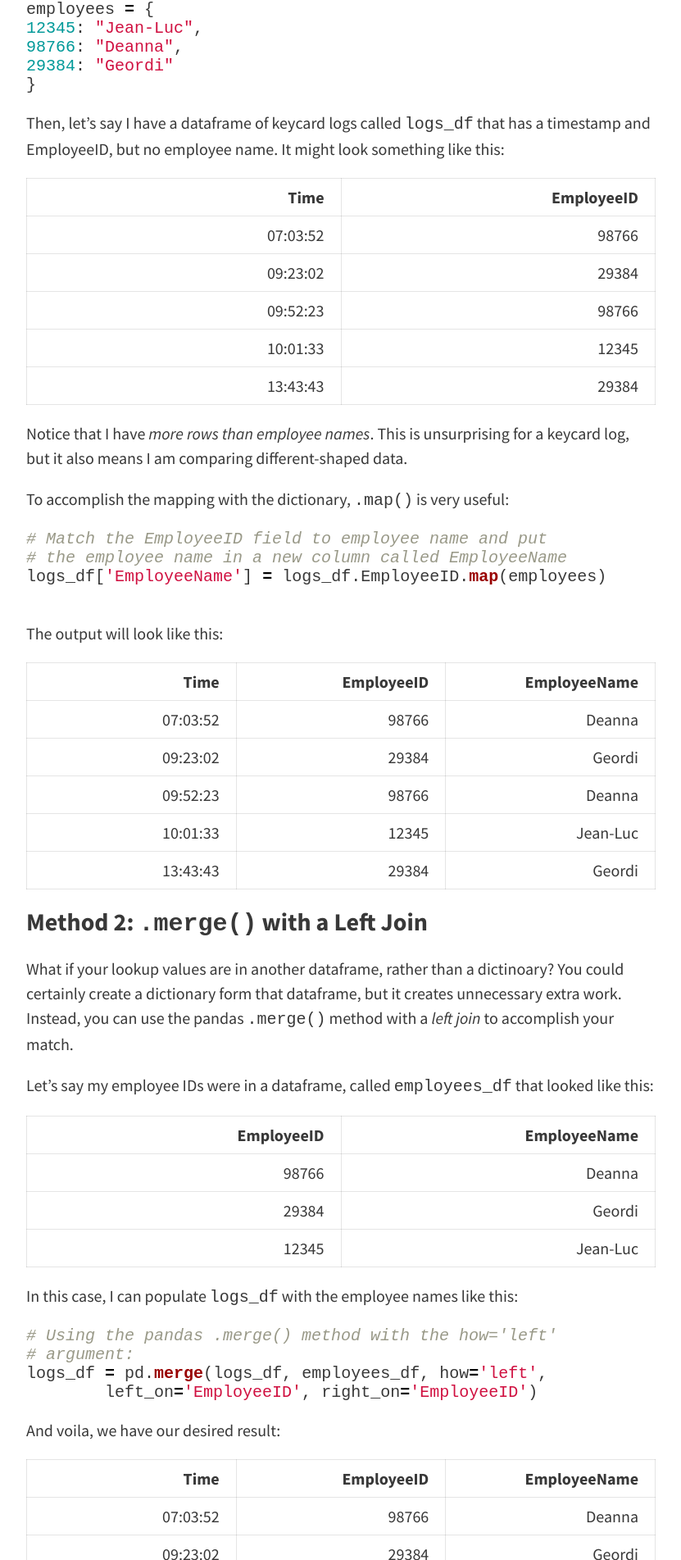
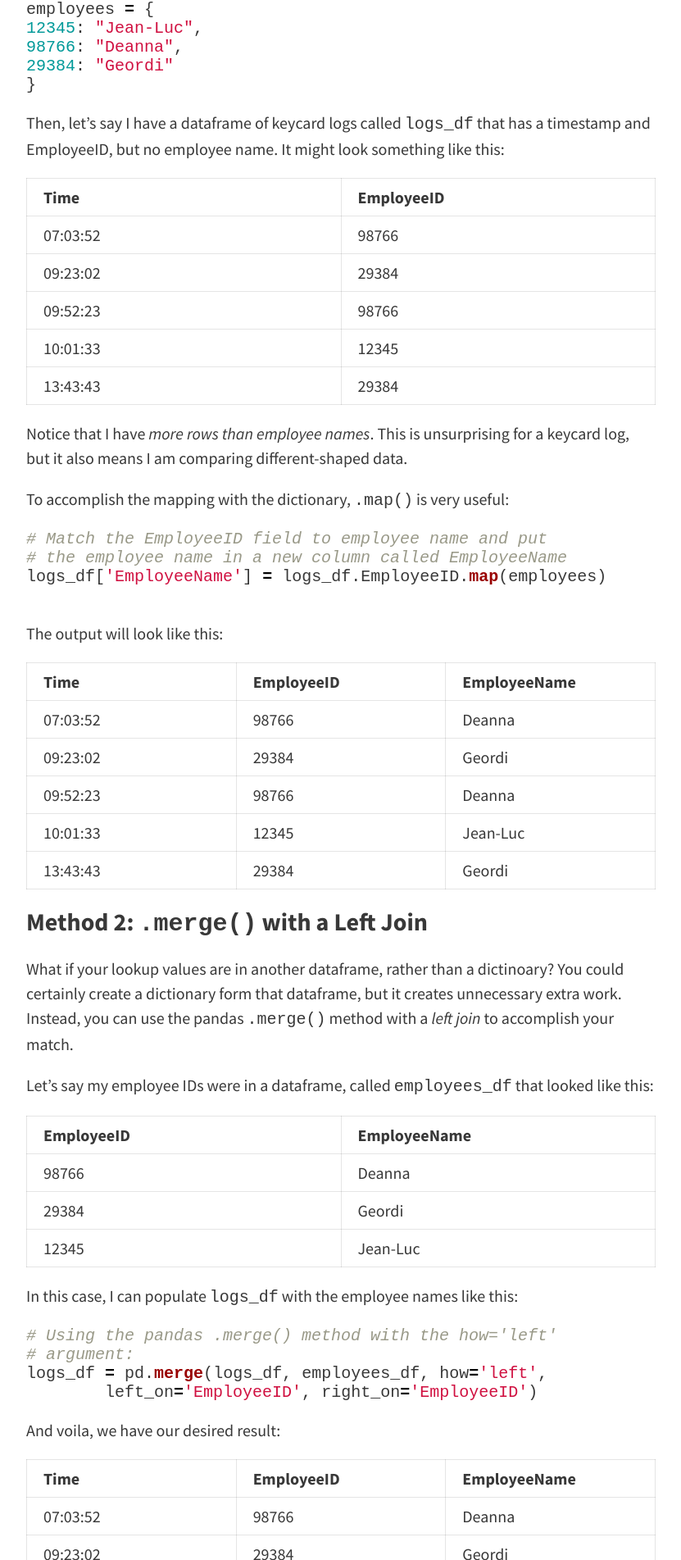
Before and after one commit to MikeS-nth/MikeS-nth.github.io, a Jekyll site: the page built from _posts/2017-04-17-python-vlookup.md, in a window 1280 px wide. Shown: the part 1177-3080 px from the top of the page at 82% size, without its empty margins (224-1055 px from the left). Built offline with Jekyll 4.4.1, drawn with Linux system fonts in a browser that asks for light colours; nearby versions of some CDN libraries.

Commit message:
table formatting

````diff
--- a/_posts/2017-04-17-python-vlookup.md
+++ b/_posts/2017-04-17-python-vlookup.md
@@ -26,13 +26,13 @@ employees = {
 ```
 Then, let's say I have a dataframe of keycard logs called `logs_df` that has a timestamp and EmployeeID, but no employee name.  It might look something like this:
 
-|Time      |EmployeeID    |
-|---------:|-------------:|
-|07:03:52  |98766         |
-|09:23:02  |29384         |
-|09:52:23  |98766         |
-|10:01:33  |12345         |
-|13:43:43  |29384         |
+|Time |EmployeeID |
+|:---|:---|
+|07:03:52  |98766 |
+|09:23:02  |29384 |
+|09:52:23  |98766 |
+|10:01:33  |12345 |
+|13:43:43  |29384 |
 
 Notice that I have *more rows than employee names*.  This is unsurprising for a keycard log, but it also means I am comparing different-shaped data.
 
@@ -45,13 +45,13 @@ logs_df['EmployeeName'] = logs_df.EmployeeID.map(employees)
 ```
 The output will look like this:
 
-|Time      |EmployeeID    |EmployeeName   |
-|---------:|-------------:|--------------:|
-|07:03:52  |98766         |Deanna         |
-|09:23:02  |29384         |Geordi         |
-|09:52:23  |98766         |Deanna         |
-|10:01:33  |12345         |Jean-Luc       |
-|13:43:43  |29384         |Geordi         |
+|Time |EmployeeID |EmployeeName|
+|:---|:---|:---|
+|07:03:52  |98766 |Deanna |
+|09:23:02  |29384 |Geordi |
+|09:52:23  |98766 |Deanna |
+|10:01:33  |12345 |Jean-Luc |
+|13:43:43  |29384 |Geordi
 
 
 ### Method 2: `.merge()` with a Left Join
@@ -59,11 +59,11 @@ What if your lookup values are in another dataframe, rather than a dictinoary?
 
 Let's say my employee IDs were in a dataframe, called `employees_df` that looked like this:
 
-|EmployeeID    |EmployeeName   |
-|-------------:|--------------:|
-|98766         |Deanna         |
-|29384         |Geordi         |
-|12345         |Jean-Luc       |
+|EmployeeID |EmployeeName |
+|:---|:---|
+|98766 |Deanna |
+|29384 |Geordi |
+|12345 |Jean-Luc |
 
 In this case, I can populate `logs_df` with the employee names like this:
 
@@ -75,10 +75,10 @@ logs_df = pd.merge(logs_df, employees_df, how='left',
 ```
 And voila, we have our desired result:
 
-|Time      |EmployeeID    |EmployeeName   |
-|---------:|-------------:|--------------:|
-|07:03:52  |98766         |Deanna         |
-|09:23:02  |29384         |Geordi         |
-|09:52:23  |98766         |Deanna         |
-|10:01:33  |12345         |Jean-Luc       |
-|13:43:43  |29384         |Geordi         |
+|Time |EmployeeID |EmployeeName|
+|:---|:---|:---|
+|07:03:52  |98766 |Deanna |
+|09:23:02  |29384 |Geordi |
+|09:52:23  |98766 |Deanna |
+|10:01:33  |12345 |Jean-Luc |
+|13:43:43  |29384 |Geordi
````
